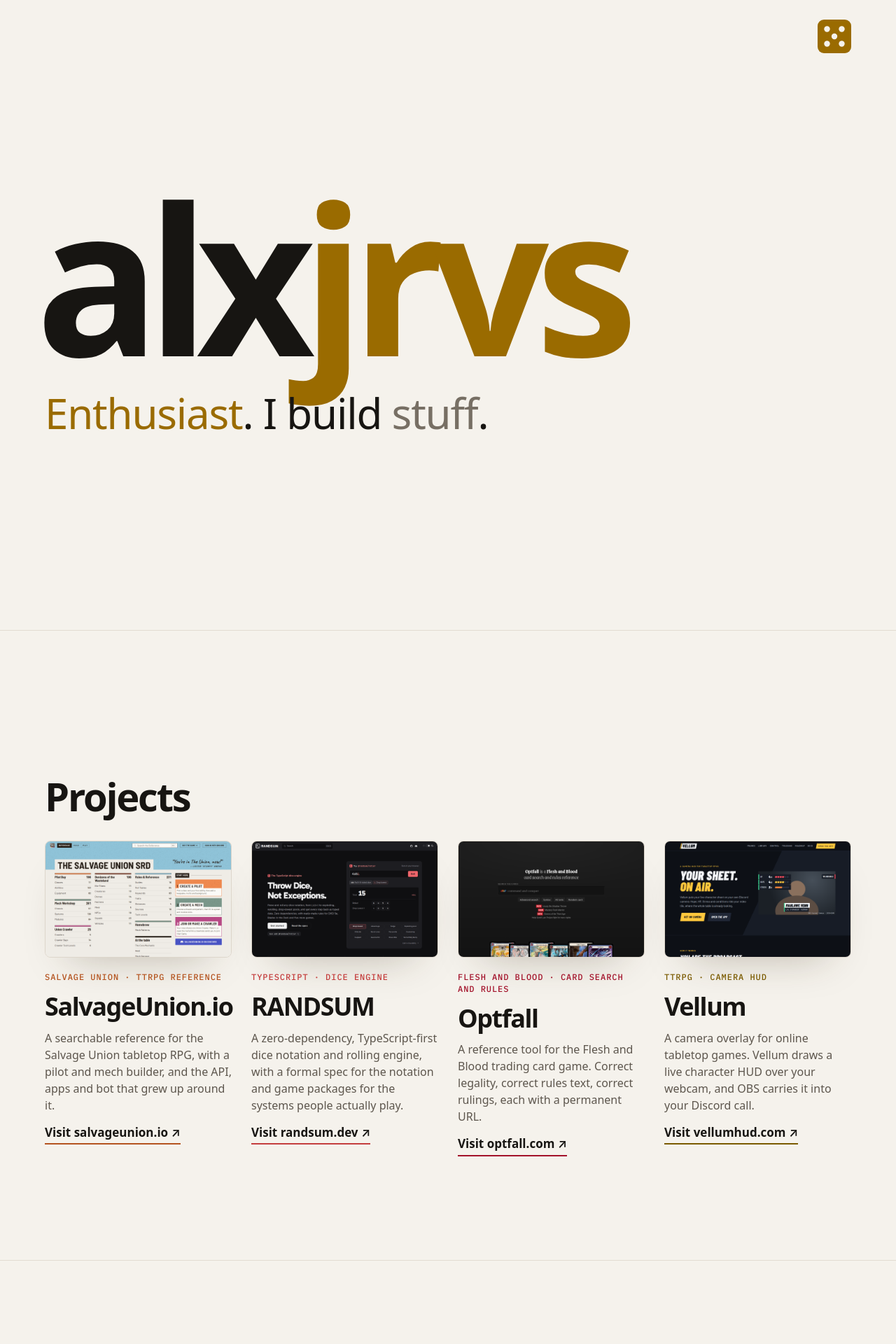
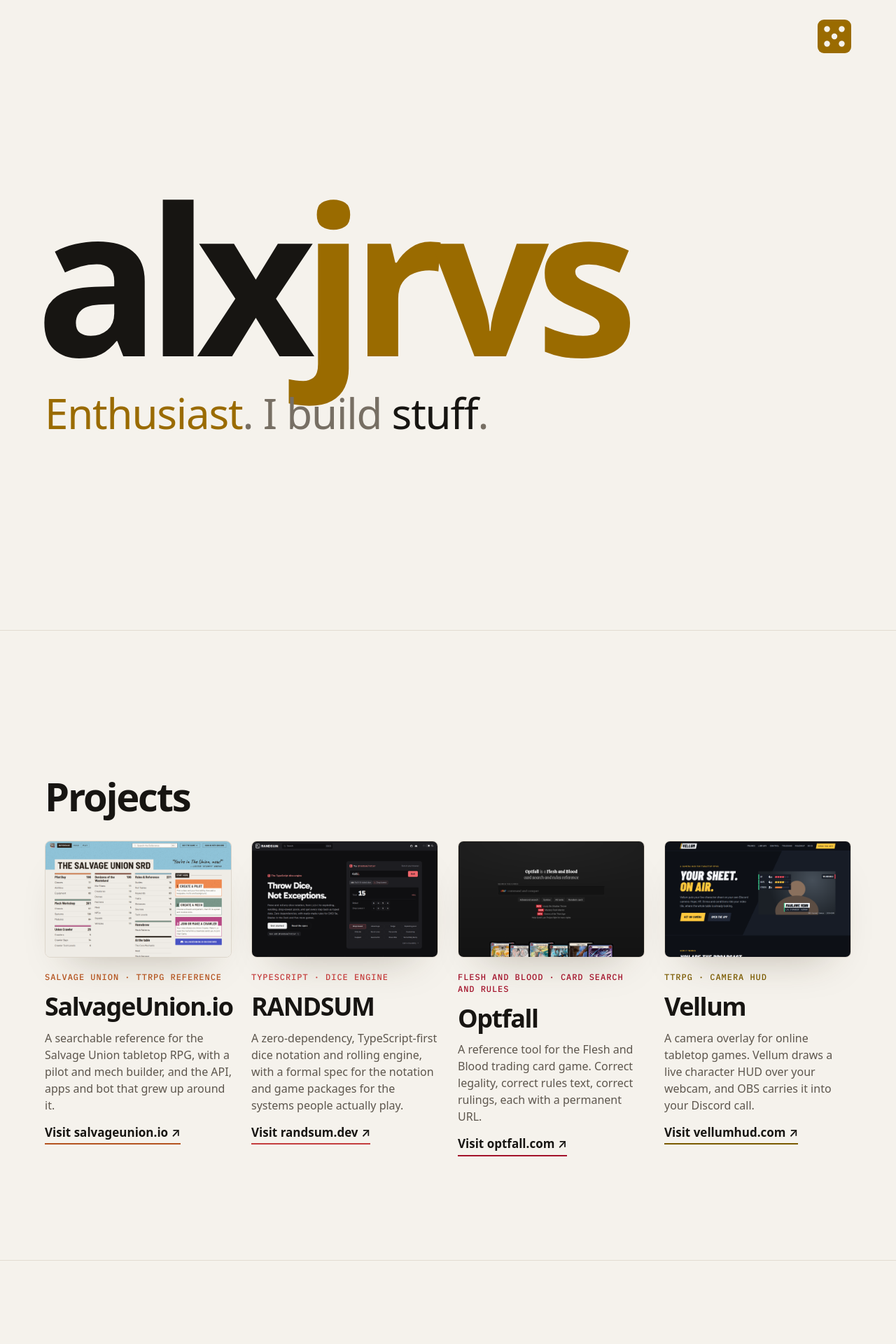
Before and after one commit to alxjrvs/alxjrvs.github.io, a Jekyll site: the page built from index.html, in a window 1280 px wide. Shown: the top 1920 px of the page at 70% size. Built offline with Jekyll 4.4.1, drawn with Linux system fonts in a browser that asks for light colours; some web fonts are replaced.

Commit message:
Swap tagline colours: "I build" grey, the object in ink
Co-Authored-By: Claude Opus 5.5 <noreply@anthropic.com>
Claude-Session: https://claude.ai/code/session_013i5gBzvJR727urzLoGN6c6

```diff
--- a/assets/css/site.css
+++ b/assets/css/site.css
@@ -204,9 +204,10 @@ h3 { font-size: clamp(1.75rem, 3.6vw, 2.25rem); line-height: 1.05; letter-spacin
   line-height: 1.1;
   letter-spacing: -.02em;
 }
-/* tagline: the subject in the highlight, the object grey */
+/* tagline: the subject in the highlight, "I build" grey, the object in ink */
+.tagline, .bar-tag { color: var(--sub); }
 .tagline .roll-subject, .bar-tag .roll-subject { color: var(--hl); }
-.tagline em, .bar-tag em { font-style: normal; color: var(--sub); }
+.tagline em, .bar-tag em { font-style: normal; color: var(--ink); }
 .roll { display: inline-block; }
 /* once docked, the header's own copies take over from the splash */
 .docked .mark, .docked .tagline, .docked .die-corner { visibility: hidden; }
```
